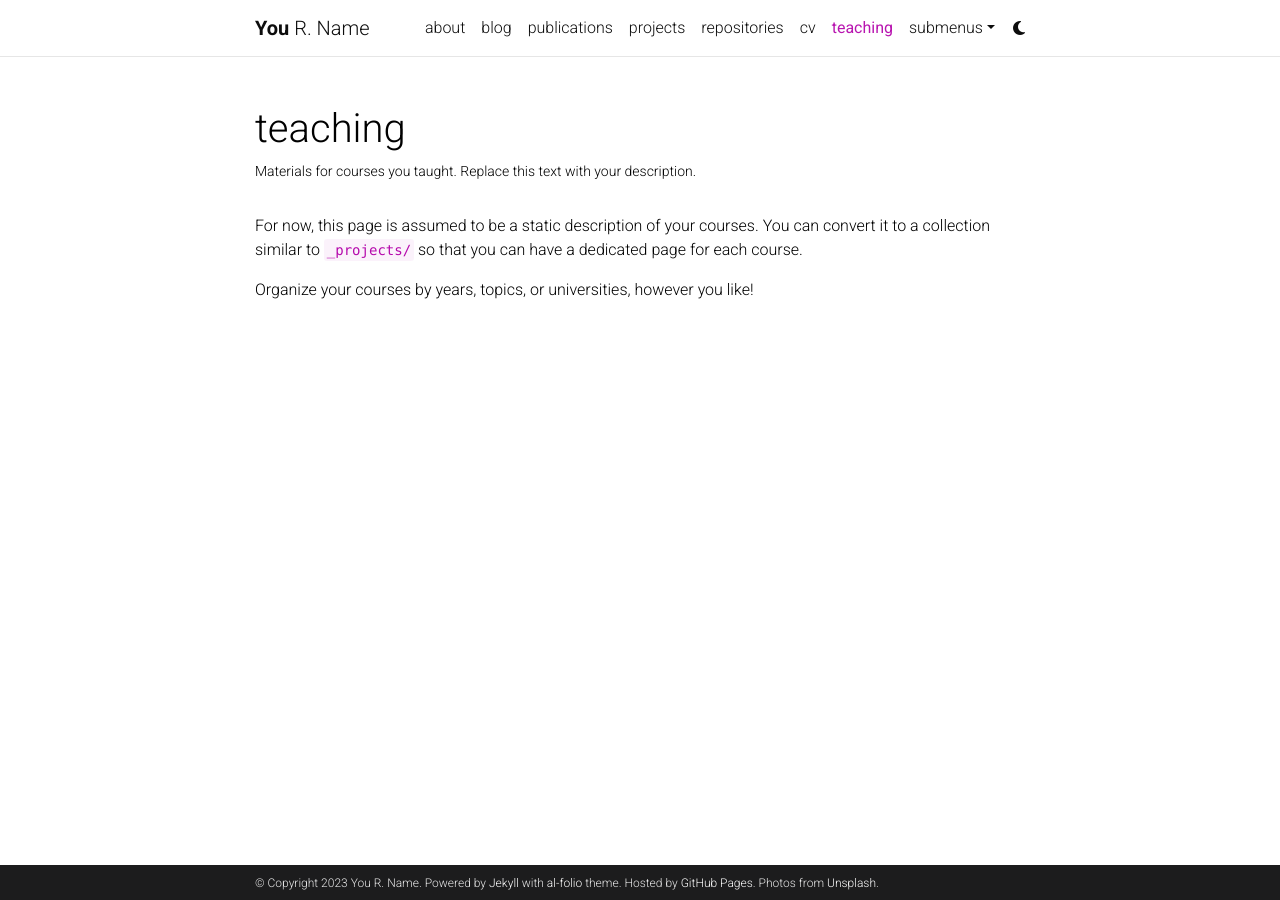
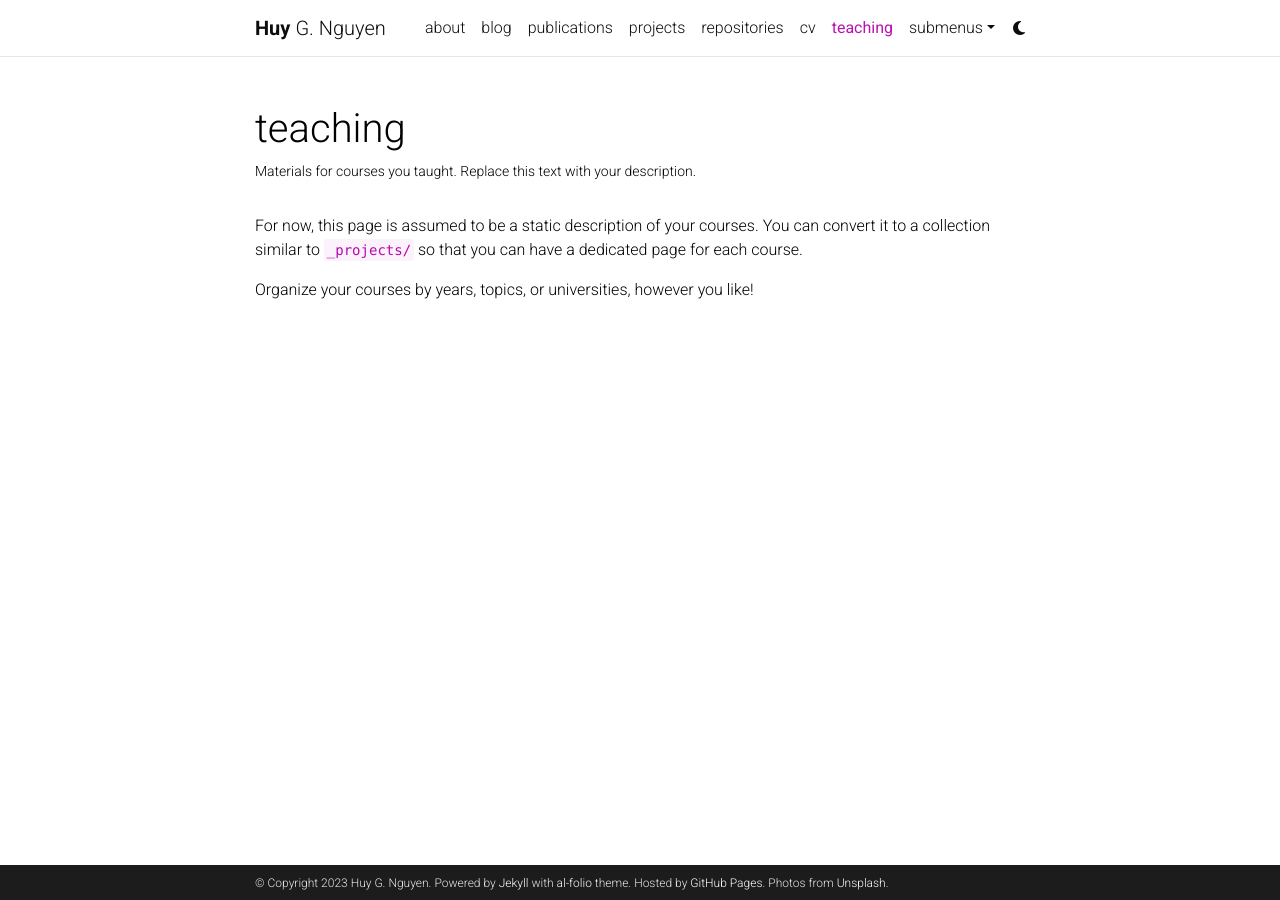
Before and after one commit to nguyenhuy1209/nguyenhuy1209.github.io, a Jekyll site: the page built from _pages/teaching.md, in a window 1280 px wide. Built offline with Jekyll 4.4.1, drawn with Linux system fonts in a browser that asks for light colours; comment, search, counter and statistics services are not loaded; a style sheet for code colours, icons or effects is not loaded.

Commit message:
change _config.yml

```diff
--- a/_config.yml
+++ b/_config.yml
@@ -3,10 +3,10 @@
 # -----------------------------------------------------------------------------
 
 title: blank # the website title (if blank, full name will be used instead)
-first_name: You
-middle_name: R.
-last_name: Name
-email: you@example.com
+first_name: Huy
+middle_name: G.
+last_name: Nguyen
+email: blank
 description: > # the ">" symbol means to ignore newlines until "footer_text:"
   A simple, whitespace theme for academics. Based on [*folio](https://github.com/bogoli/-folio) design.
 footer_text: >
@@ -18,8 +18,8 @@ keywords: jekyll, jekyll-theme, academic-website, portfolio-website  # add your
 lang: en # the language of your site (for example: en, fr, cn, ru, etc.)
 icon: ⚛️  # the emoji used as the favicon (alternatively, provide image name in /assets/img/)
 
-url: https://alshedivat.github.io # the base hostname & protocol for your site
-baseurl: /al-folio # the subpath of your site, e.g. /blog/
+url: https://nguyenhuy1209.github.io # the base hostname & protocol for your site
+baseurl: # the subpath of your site, e.g. /blog/
 last_updated: false # set to true if you want to display last updated in the footer
 impressum_path:  # set to path to include impressum link in the footer, use the same path as permalink in a page, helps to conform with EU GDPR
 
@@ -139,7 +139,7 @@ related_blog_posts:
 # Follow instructions on https://giscus.app/ to setup for your repo to fill out
 # the information below.
 giscus:
-  repo: alshedivat/al-folio      # <your-github-user-name>/<your-github-repo-name>
+  repo: nguyenhuy1209/nguyenhuy1209.github.io      # <your-github-user-name>/<your-github-repo-name>
   repo_id: MDEwOlJlcG9zaXRvcnk2MDAyNDM2NQ==
   category: Comments             # name of the category under which discussions will be created
   category_id: DIC_kwDOA5PmLc4CTBt6
```
